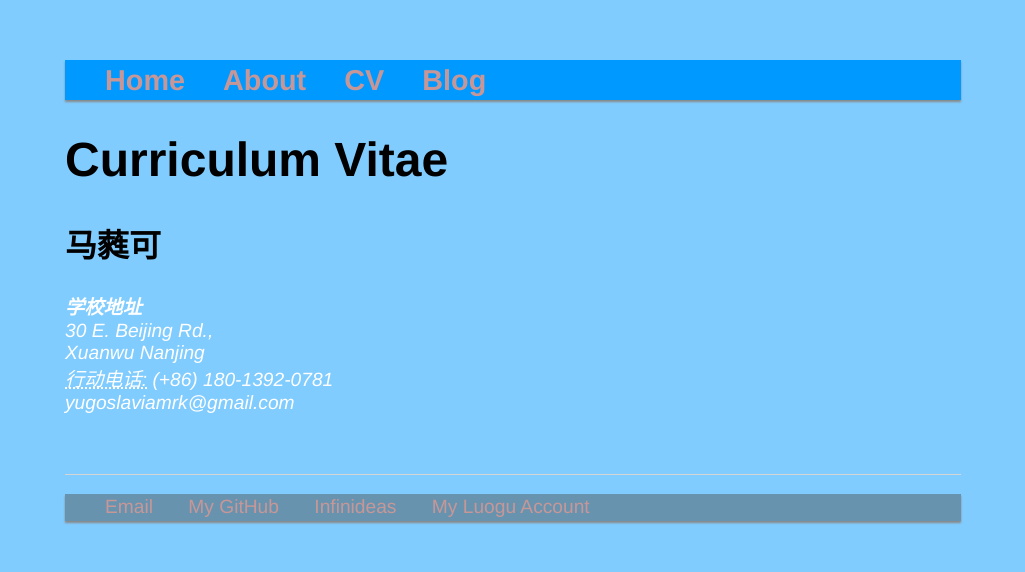
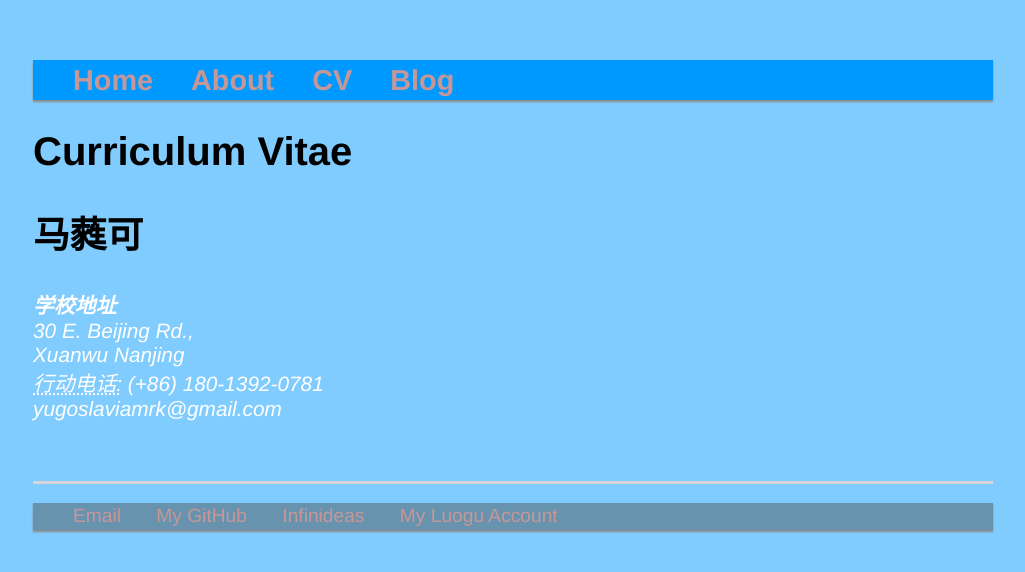
Before and after one commit to Yugoslavia36/yugoslavia36.github.io, a Jekyll site: the page built from cv/index.html, in a window 1280 px wide. Shown: the top 572 px of the page, without its empty margins (127-1152 px from the left). Built offline with Jekyll 4.4.1, drawn with Linux system fonts in a browser that asks for light colours.

Commit message:
Update main.css

```diff
--- a/css/main.css
+++ b/css/main.css
@@ -1,4 +1,4 @@
-body { margin: 60px auto; width: 70%;background: #80ccff;}
+body { margin: 60px auto; width: 75%;background: #80ccff;}
 
 a { text-decoration: none; color: #c79797; }
 a:hover { text-decoration: underline; }
@@ -9,16 +9,16 @@ p { font-family: 'Helvetica', 'Arial', 'Sans-Serif','Microsoft YaHei UI';}
 
 
 h1, h2, h3, h4 { font-family: 'Helvetica', 'Arial', 'Sans-Serif','Microsoft YaHei UI';}
-h1 { font-size: 3em;  }
-h2 { font-size: 2.7em; }
-h3 { font-size: 2.3em; }
-h4 { font-size: 1.9em; }
+h1 { font-size: 2.5em;  }
+h2 { font-size: 2.3em; }
+h3 { font-size: 2em; }
+h4 { font-size: 1.7em; }
 
 nav ul { font-size: 1.8em; font-family: 'Helvetica', 'Arial', 'Sans-Serif','Microsoft YaHei UI';  list-style: none; font-weight: bold; box-shadow: 0px 2px 2px #888888; background: #0099ff}
 footer ul { font-size: 1.5em; font-family: 'Helvetica', 'Arial', 'Sans-Serif','Microsoft YaHei UI';  list-style: none; font-weight: normal; box-shadow: 0px 2px 2px #888888; background: #6893af}
 nav ul li, footer ul li { display: inline; margin-right: 30px; }
 
-footer { border-top: 1px solid #d5d5d5; font-size: .8em; }
+footer { border-top: 3px solid #d5d5d5; font-size: .8em; }
 
 /* Blog */
 ul.posts { margin: 20px auto 40px; font-size: 1.5em; }
@@ -26,8 +26,8 @@ ul.posts li { list-style: none; }
 
 /* CV */
 .cv { margin: 0px 0px 60px; }
-.cv h1 { font-size: 3em; }
-.cv h2 { font-size: 2em; }
-.cv address, .cv .download { font-family: 'Helvetica', 'Arial', 'Sans-Serif';color: #ffffff;  }
-.cv address, .cv p { font-size: 1.2em; }
+.cv h1 { font-size: 2.5em; }
+.cv h2 { font-size: 2.3em; }
+.cv address, .cv .download { font-family: 'Helvetica', 'Arial', 'Sans-Serif','Microsoft YaHei UI';color: #ffffff;  }
+.cv address, .cv p { font-size: 1.3em; }
 .cv .download { float: right; font-size: .8em; text-transform: uppercase; }
```
